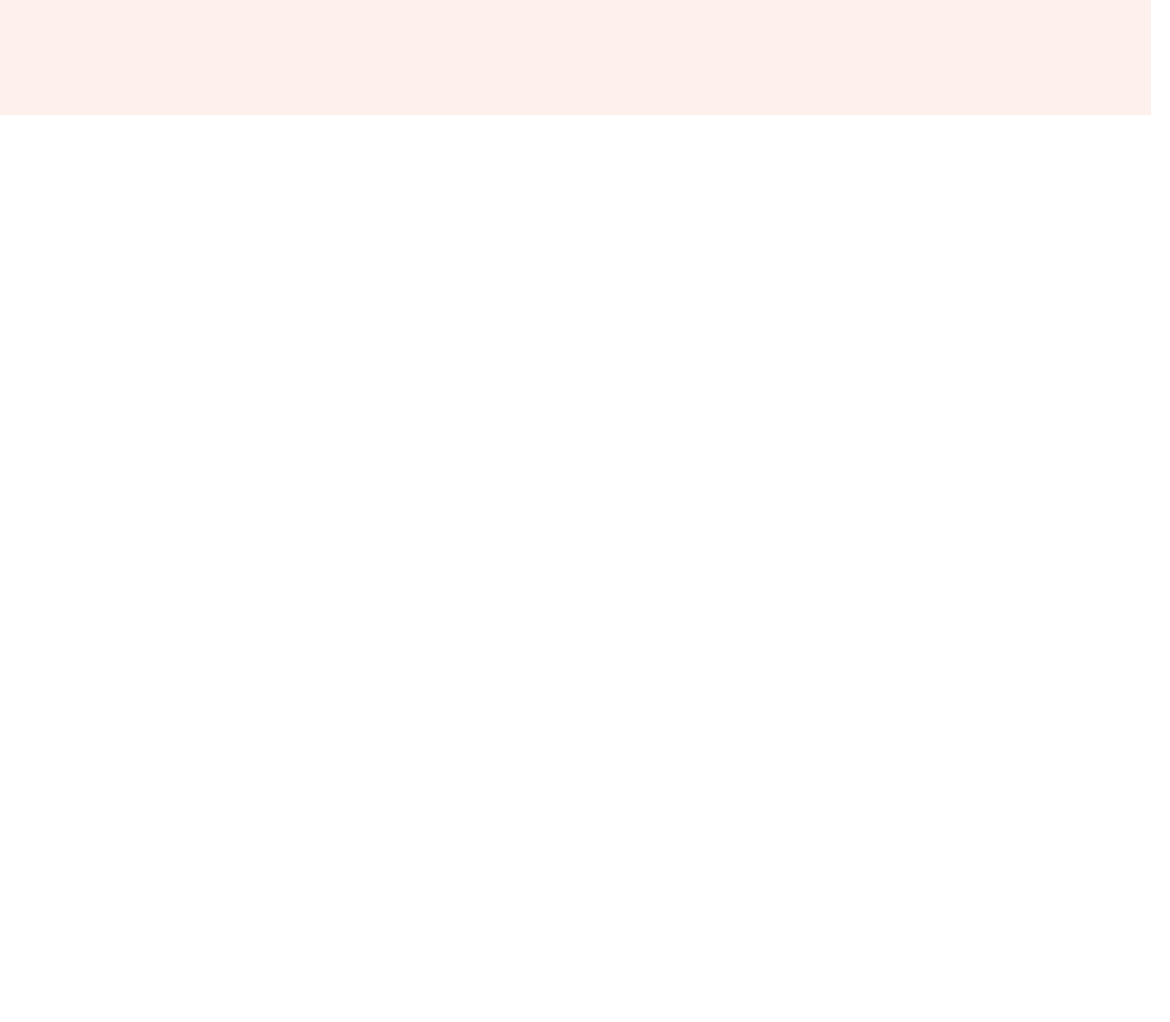
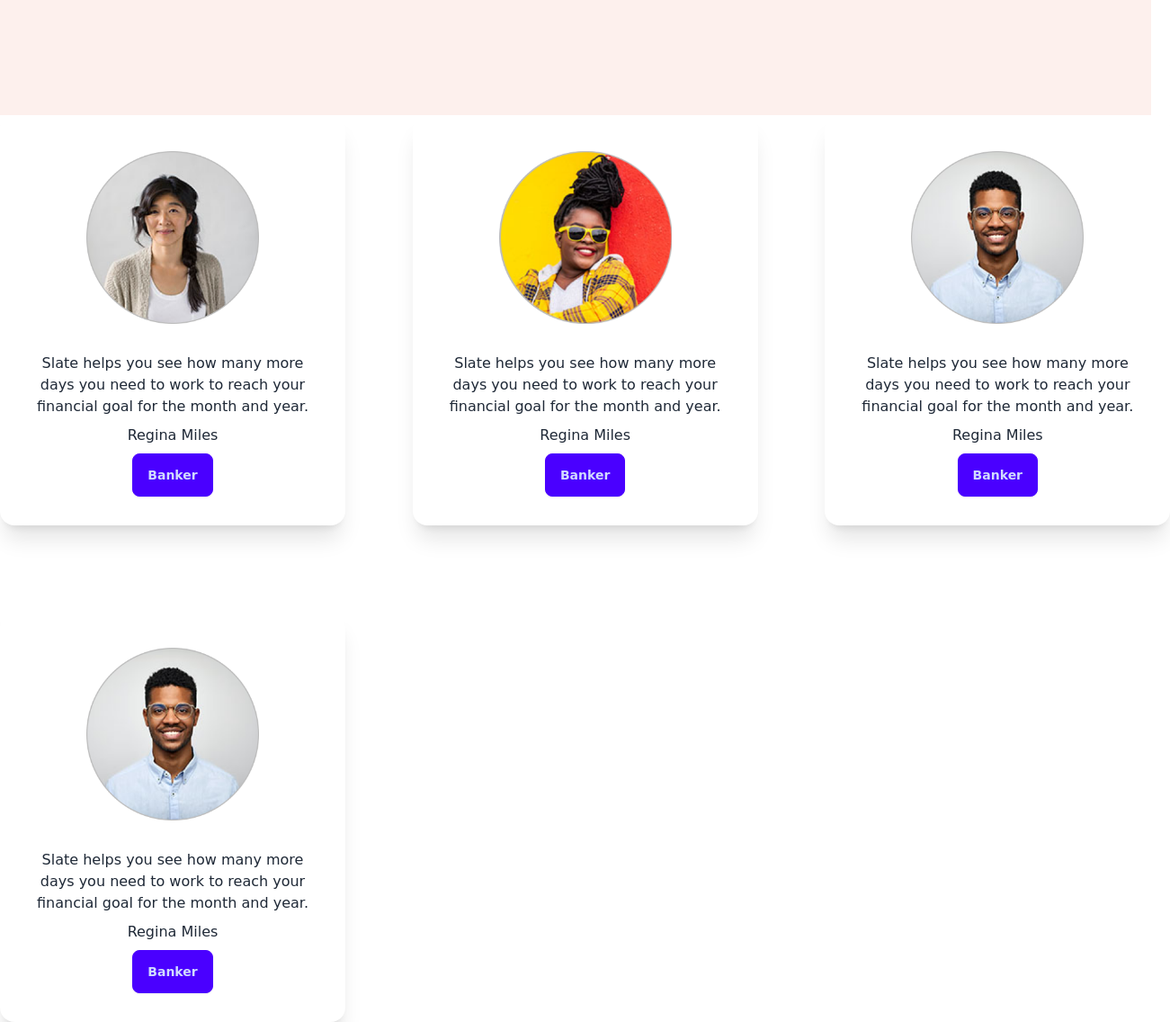
Before and after one commit to SadikRa/Booking-website, a website: page index.html in a window 1280 px wide. Shown: the part 590-1726 px from the top of the page at 90% size, 1301 px wide, since content can reach past the window. Before the commit the page ends 800 px from the top, so only its background shows below. Drawn offline with nearby package versions, Linux system fonts and the light colour scheme; a web font is replaced by a local one.

Commit message:
added done

```diff
--- a/index.html
+++ b/index.html
@@ -211,7 +211,88 @@
     </header>
 
     <main>
-      <!-- Main content goes here -->
+      <!-- card section  -->
+
+      <section>
+        <div class="grid grid-cols-3 gap-24 items-center justify-center">
+          <div class="card bg-base-100 w-96 shadow-xl">
+            <figure class="px-10 pt-10">
+              <img
+                src="./images/user-2.png"
+                alt="Shoes"
+                class="rounded-xl w-48" />
+            </figure>
+            <div class="card-body items-center text-center">
+
+              <p class="">Slate helps you see how
+                many more days you need
+                to work to reach your financial
+                goal for the month and year.</p>
+                <a href="">Regina Miles</a>
+              <div class="card-actions">
+                <button class="btn btn-primary">Banker</button>
+              </div>
+            </div>
+          </div>
+          <div class="card bg-base-100 w-96 shadow-xl">
+            <figure class="px-10 pt-10">
+              <img
+                src="./images/user-3.png"
+                alt="Shoes"
+                class="rounded-xl w-48" />
+            </figure>
+            <div class="card-body items-center text-center">
+
+              <p class="">Slate helps you see how
+                many more days you need
+                to work to reach your financial
+                goal for the month and year.</p>
+                <a href="">Regina Miles</a>
+              <div class="card-actions">
+                <button class="btn btn-primary">Banker</button>
+              </div>
+            </div>
+          </div>
+          <div class="card bg-base-100 w-96 shadow-xl">
+            <figure class="px-10 pt-10">
+              <img
+                src="./images/user-1.png"
+                alt="Shoes"
+                class="rounded-xl w-48" />
+            </figure>
+            <div class="card-body items-center text-center">
+
+              <p class="">Slate helps you see how
+                many more days you need
+                to work to reach your financial
+                goal for the month and year.</p>
+                <a href="">Regina Miles</a>
+              <div class="card-actions">
+                <button class="btn btn-primary">Banker</button>
+              </div>
+            </div>
+          </div>
+          <div class="card bg-base-100 w-96 shadow-xl">
+            <figure class="px-10 pt-10">
+              <img
+                src="./images/user-1.png"
+                alt="Shoes"
+                class="rounded-xl w-48" />
+            </figure>
+            <div class="card-body items-center text-center">
+
+              <p class="">Slate helps you see how
+                many more days you need
+                to work to reach your financial
+                goal for the month and year.</p>
+                <a href="">Regina Miles</a>
+              <div class="card-actions">
+                <button class="btn btn-primary">Banker</button>
+              </div>
+            </div>
+          </div>
+        </div>
+      </section>
     </main>
 
     <footer>
```
